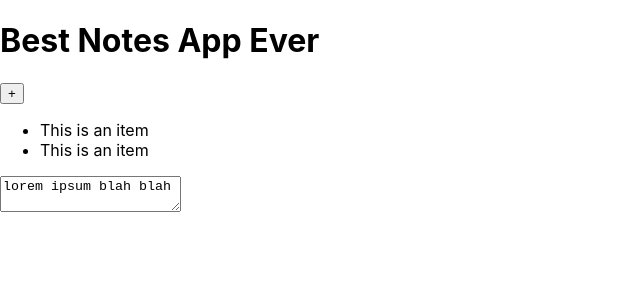
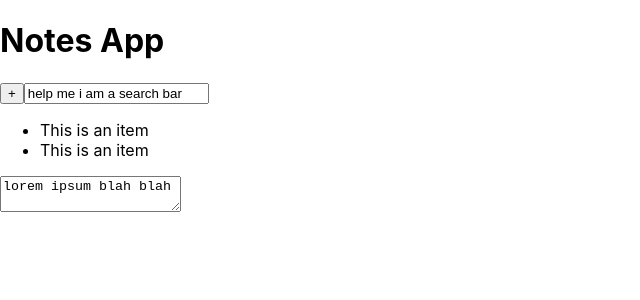
Before and after one commit to radishmouse/apple-notes-app, a React (Create React App) app: page / in a window 1280 px wide. Shown: the top 300 px of the page, without its empty margins (0-640 px from the left). Built offline with nearby package versions, Linux system fonts and the light colour scheme.

Commit message:
makes SearchBar a controlled component

```diff
--- a/src/NotesApp.js
+++ b/src/NotesApp.js
@@ -2,18 +2,39 @@ import React from 'react';
 import NewNote from './NewNote';
 import NotesList from './NotesList';
 import NoteEditor from './NoteEditor';
+import SearchBar from './SearchBar';
 
 class NotesApp extends React.Component {
+
+    constructor(props) {
+        super(props);
+        this.state = {
+            searchText: 'help me i am a search bar'
+        };
+    }
+
     render() {
         return (
             <div>
-                <h1>Best Notes App Ever</h1>
+                <h1>Notes App</h1>
                 <NewNote />
+                <SearchBar
+                    handleChange={this._setSearchText}
+                    text={this.state.searchText}
+                />
                 <NotesList />
                 <NoteEditor />
             </div>
         );
     }
+
+    _setSearchText = (searchText) => {
+     this.setState({
+        searchText
+     }, () => {
+        console.log('updated search text');
+     });
+    }
 }
 
 export default NotesApp;
--- a/src/SearchBar.js
+++ b/src/SearchBar.js
@@ -0,0 +1,21 @@
+import React from 'react';
+
+SearchBar.defaultProps = {
+    text: 'default search text'
+}
+
+function SearchBar({
+    text,
+    handleChange
+}) {
+    return (
+        <input
+          onChange={(event) => {
+            handleChange(event.target.value)
+          }}
+          value={text}
+        />
+    );
+}
+
+export default SearchBar;
```
